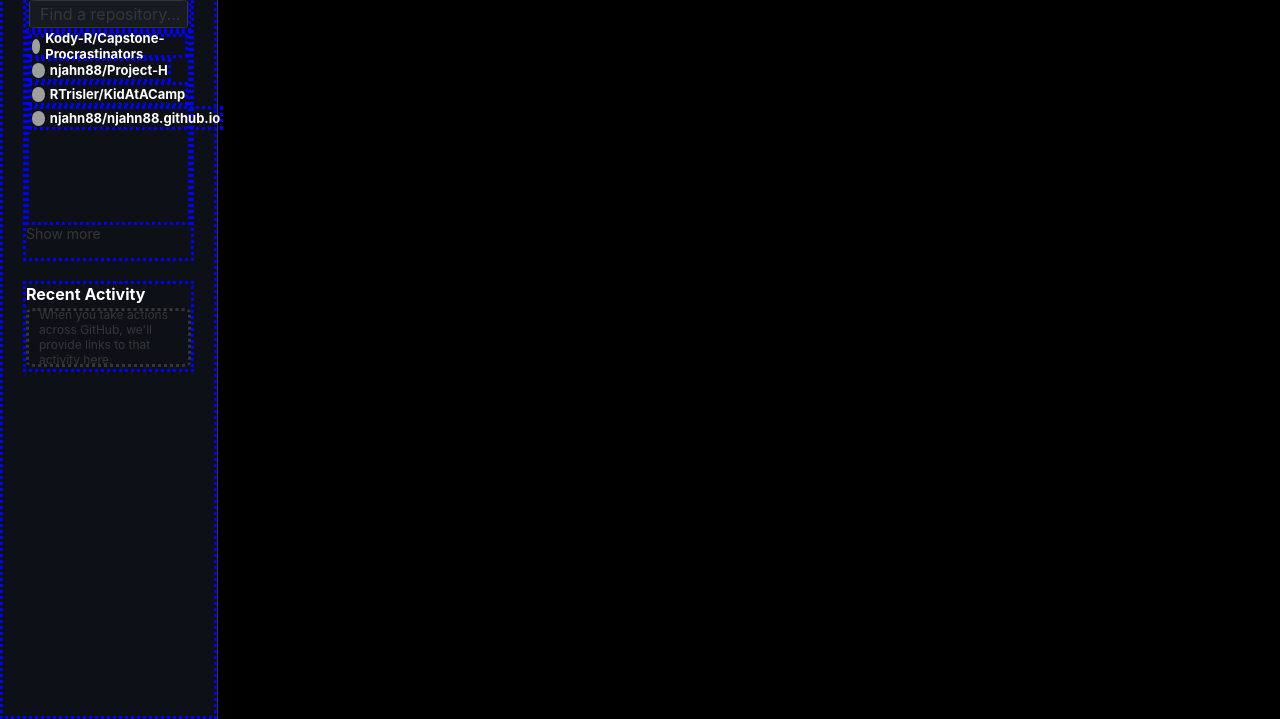
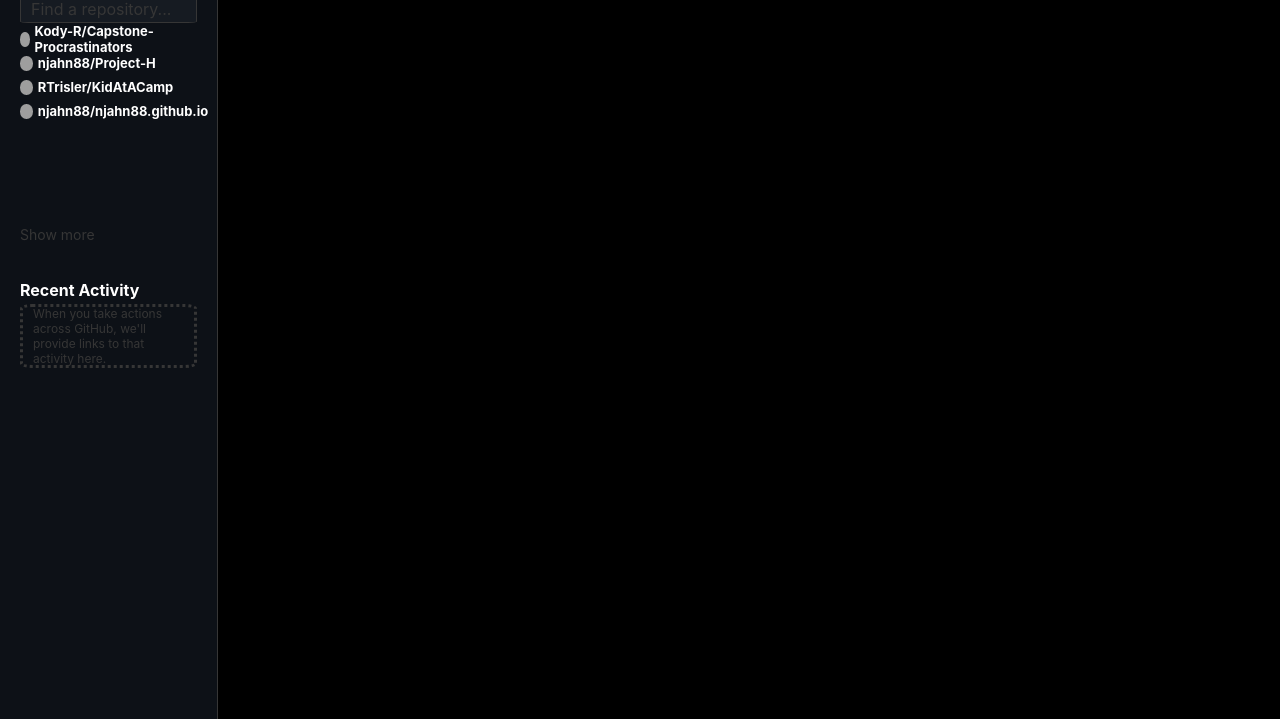
Before and after one commit to njahn88/Web-Develop-Projects, a plain HTML site: page GitHubClone/index.html in a window 1280 px wide. Shown: the part 137-856 px from the top of the page. Drawn offline with Linux system fonts and the light colour scheme; grey boxes are pictures that could not be loaded.

Commit message:
Removed blue borders for testing

```diff
--- a/GitHubClone/style.css
+++ b/GitHubClone/style.css
@@ -179,15 +179,11 @@ body{
 }
 
 .side-bar-container{
-    border: dotted;
-    color: blue;
     width: 100%;
     padding: 35px 20px 0 20px;
 }
 
 .top-repositories-container{
-    border: dotted;
-    color: blue;
     height: 40%;
     margin-bottom: 20px;
     display: flex;
@@ -196,8 +192,6 @@ body{
 }
 
 .top-bar-container{
-    border: dotted;
-    color: blue;
     display: flex;
     height: 12%;
     width: 100%;
@@ -216,8 +210,6 @@ body{
 }
 
 .recent-rep-container{
-    border: dotted;
-    color: blue;
     width: 100%;
     height: 65%;
     display: flex;
@@ -227,8 +219,6 @@ body{
 }
 
 .recent-activity-container{
-    border: dotted;
-    color: blue;
     height: 12%;
 }
 
@@ -261,8 +251,6 @@ body{
 }
 
 .recent-repo-outer{
-    border: dotted;
-    color: blue;
     height: 3vh;
     display: flex;
     align-items: center;
```
